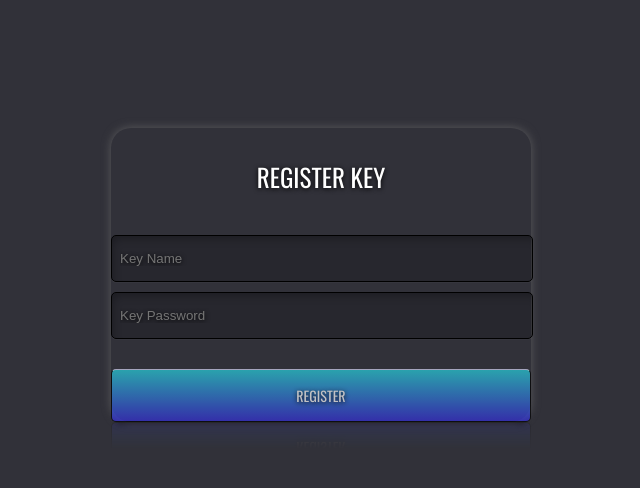
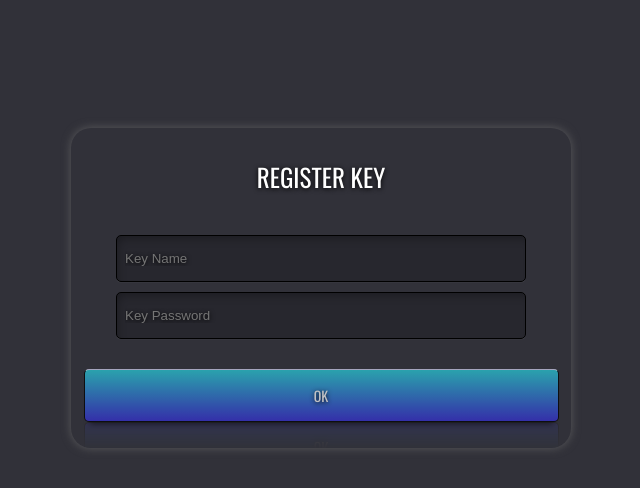
Before and after one commit to Exceed-Group13/gate-a, a React (Create React App) app: page /register in a window 1280 px wide. Shown: the top 488 px of the page, without its empty margins (319-959 px from the left). Built offline with nearby package versions, Linux system fonts and the light colour scheme.

Commit message:
register2

```diff
--- a/src/pages/Register.js
+++ b/src/pages/Register.js
@@ -12,11 +12,11 @@ const Register = () => {
 
         <br/>
         <form class="form" method="post" action="yourpage.html">
-          <input type="text" class="name" placeholder="Key Name"/>
-          <input type="email" class="email" placeholder="Key Password"/>
+          <input type="name" class="name" placeholder="Key Name"/>
+          <input type="name" class="pass" placeholder="Key Password"/>
         <br/>
         <br/>
-          <input type="submit" class="submit" value="Register"/>
+          <input type="submit" class="submit" value="OK"/>
         </form>
       </div>
     </div>
--- a/src/styles/Register.css
+++ b/src/styles/Register.css
@@ -4,7 +4,8 @@ body
   /*sass variables used*/
   /*site container*/
   .wrapper {
-    width: 420px;
+    width: 500px;
+    height: 320px;
     margin: auto;
     border-radius: 20px;
     box-shadow: 0px 0px 10px #5b5b5d;
@@ -37,8 +38,8 @@ body
     width: 100%;
   }
 
-  input[type=text], input[type=email] {
-    width: 98%;
+  input[type=name],[type=pass]{
+    width: 80%;
     padding: 15px 0px 15px 8px;
     border-radius: 5px;
     box-shadow: inset 4px 6px 10px -4px rgba(0, 0, 0, 0.3), 0 1px 1px -1px rgba(255, 255, 255, 0.3);
@@ -52,7 +53,7 @@ body
   }
 
   input[type=submit] {
-    width: 100%;
+    width: 95%;
     padding: 15px;
     border-radius: 5px;
     outline: none;
```
